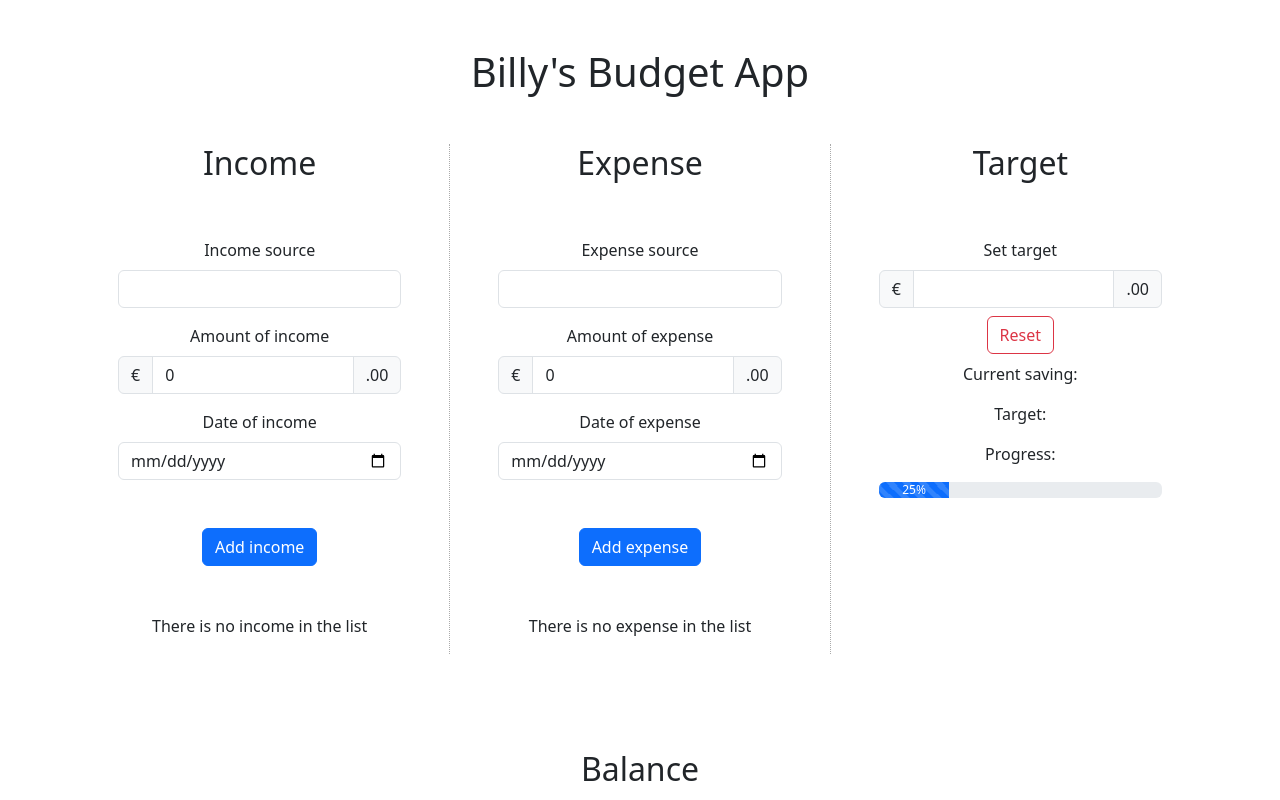
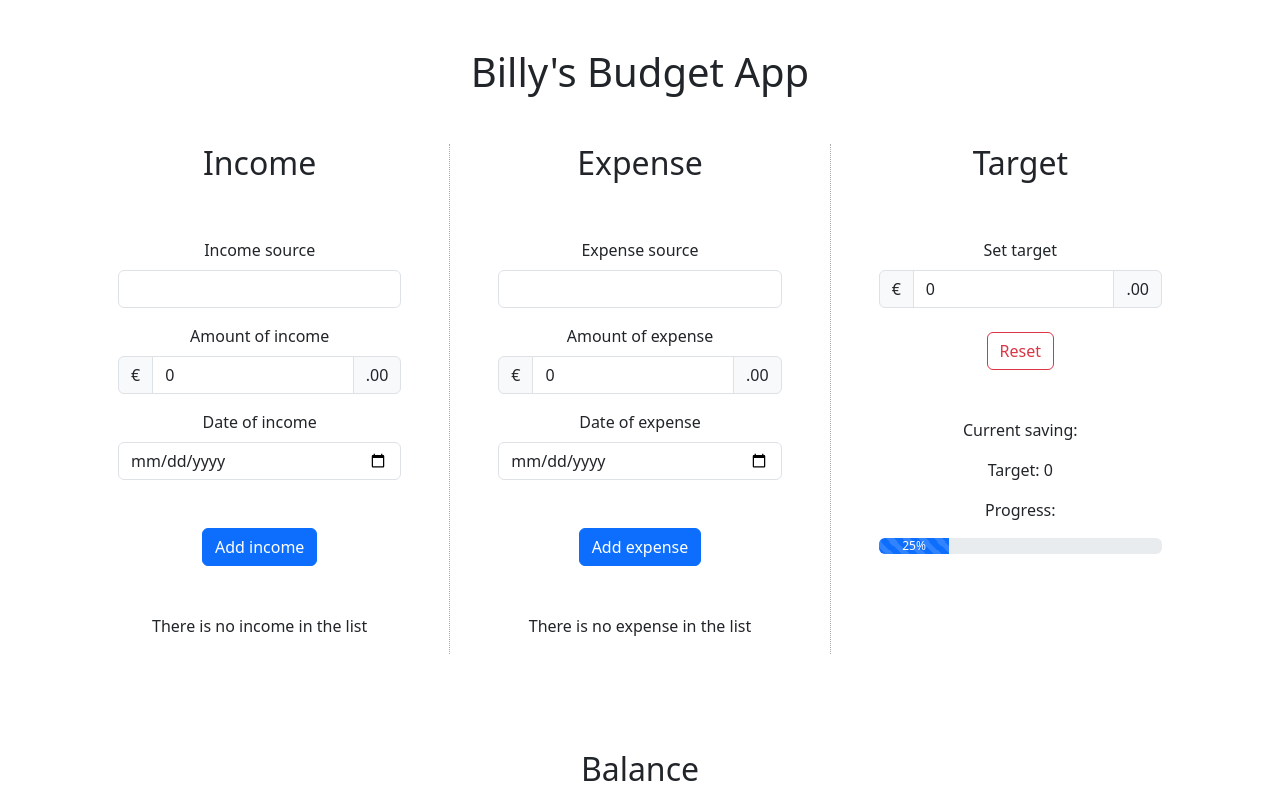
Before and after one commit to billymohajeri/react-budget-app, a React (Vite) app: page / in a window 1280 px wide. Shown: the top 800 px of the page. Built offline with nearby package versions, Linux system fonts and the light colour scheme.

Commit message:
Update target component

```diff
--- a/src/components/Target.tsx
+++ b/src/components/Target.tsx
@@ -1,19 +1,36 @@
+import { ChangeEvent, FormEvent, useState } from "react";
+
 const Target = () => {
+  const [target, setTarget] = useState(0);
+
+  const handleTargetChange = (event: ChangeEvent<HTMLInputElement>) => {
+    setTarget(Number(event.target.value));
+  };
+
+  const handleIncomeSubmit = (event: FormEvent) => {
+    event.preventDefault();
+    setTarget(0);
+  };
+
   return (
     <>
       <p className="h2">Target</p>
-
-      <label htmlFor="amount-target" className="form-label mt-5">
+      <form onSubmit={handleIncomeSubmit}>
+        <label htmlFor="targetAmount" className="form-label mt-5">
           Set target
         </label>
-      <div className="input-group">
+        <div className="input-group mb-3">
           <span className="input-group-text">€</span>
           <input
             type="number"
-          id="amount-target"
+            id="targetAmount"
+            name="targetAmount"
+            value={target}
             className="form-control"
             aria-label="Amount (to the nearest euro)"
             min={0}
+            required
+            onChange={handleTargetChange}
           />
           <span className="input-group-text">.00</span>
         </div>
@@ -21,22 +38,17 @@ const Target = () => {
         <button type="submit" className="btn btn-outline-danger mt-2">
           Reset
         </button>
-      <p className="mt-2">
-        Current saving:
-      </p>
-      <p className="mt-2">
-        Target:
-      </p>
-      <p className="mt-0">
-        Progress:
-      </p>
+      </form>
+      <p className="mt-5">Current saving:</p>
+      <p className="mt-2">Target: {target}</p>
+      <p className="mt-0">Progress:</p>
       <div
         className="progress"
         role="progressbar"
         aria-label="Example with label"
-        aria-valuenow={25}
+        aria-valuenow={100}
         aria-valuemin={0}
-        aria-valuemax={100}
+        aria-valuemax={target}
       >
         <div
           className="progress-bar progress-bar-striped progress-bar-animated"
```
Lines whose indentation alone changed are shown as unchanged.
